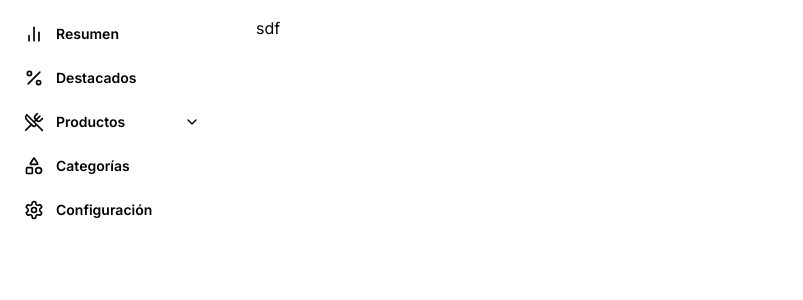
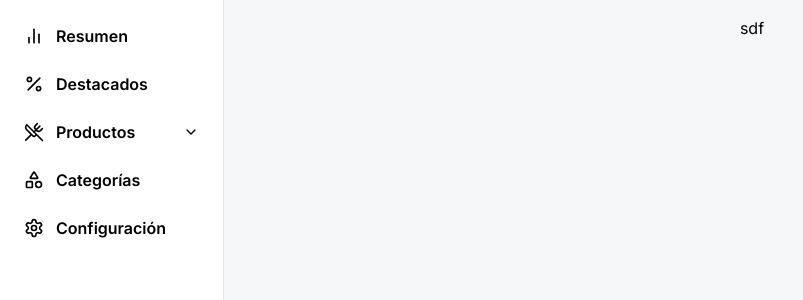
Before and after one commit to CristianTapia/dashboard, a Next.js app: page /dashboard/destacados in a window 1280 px wide. Shown: the top 300 px of the page, without its empty margins (0-803 px from the left). Built offline with nearby package versions, Linux system fonts and the light colour scheme.

Commit message:
Adding margin, fixing text sizes and using stardard colors

```diff
--- a/app/dashboard/layout.tsx
+++ b/app/dashboard/layout.tsx
@@ -8,9 +8,9 @@ const iconSize = 20;
 
 export default function DashboardLayout({ children }: { children: React.ReactNode }) {
   return (
-    <div className="flex gap-4">
+    <div className="flex">
       {/* Sidebar */}
-      <aside className="w-[clamp(14rem,22vw,10rem)] shrink-0 sticky top-0 h-[100dvh] overflow-auto bg-[var(--color-foreground)]">
+      <aside className="w-[clamp(14rem,22vw,10rem)] shrink-0 sticky top-0 h-[100dvh] overflow-auto bg-[var(--color-foreground)] border-r border-[var(--color-line-limit)]">
         <nav>
           <ul className="gap-2 flex flex-col p-4">
             <DashboardNavButton icon={<ChartNoAxesColumn size={iconSize} />} name="Resumen" href="/dashboard" />
@@ -36,7 +36,7 @@ export default function DashboardLayout({ children }: { children: React.ReactNod
       </aside>
 
       {/* Main content */}
-      <main className="p-4 overflow-y-auto">{children}</main>
+      <main className="w-full p-4 overflow-y-auto bg-[var(--color-background)]">{children}</main>
     </div>
   );
 }
--- a/app/globals.css
+++ b/app/globals.css
@@ -5,6 +5,7 @@
   --color-foreground: #ffffff; /* Color para el fondo de la barra lateral */
   --color-selected: #e7f2fd; /* Color para el botón/texto seleccionado */
   --color-button-send: #137fec; /* Azul vibrante para botones de envío */
+  --color-line-limit: #e0e7f1; /* Color para líneas divisorias */
 }
 
 @theme inline {
--- a/app/ui/CollapsibleNavButton.tsx
+++ b/app/ui/CollapsibleNavButton.tsx
@@ -25,18 +25,17 @@ export default function CollapsibleNavButton({
   const panelId = useId();
 
   return (
-    // ✅ que sea <li> y ocupe todo el ancho
-    <li className="select-none">
+    <li>
       <button
         type="button"
         onClick={() => setOpen((o) => !o)}
         aria-expanded={open}
         aria-controls={panelId}
         // ✅ mismo layout que tus otros ítems: columna fija para el ícono, texto, caret
-        className="w-full flex items-center gap-2 p-2 rounded-xl hover:bg-[var(--color-selected)]"
+        className="w-full flex items-center p-2 rounded-xl hover:bg-[var(--color-selected)]"
       >
-        <span className="pr-1">{icon}</span>
-        <span className="text-sm font-semibold">{label}</span>
+        <span className="pr-3">{icon}</span>
+        <span className="text-md font-semibold">{label}</span>
         <ChevronDown className={`h-4 w-4 ml-auto transition-transform ${open ? "rotate-180" : ""}`} />
       </button>
 
@@ -48,7 +47,7 @@ export default function CollapsibleNavButton({
             <li key={it.href}>
               <Link
                 href={it.href}
-                className={`block rounded-lg px-2 py-1.5 text-sm ${
+                className={`block rounded-lg px-3 py-1.5 text-sm ${
                   active
                     ? "bg-[var(--color-selected)] font-medium"
                     : "text-[var(--color-category)] hover:bg-[var(--color-selected)]"
--- a/app/ui/DashboardNavButton.tsx
+++ b/app/ui/DashboardNavButton.tsx
@@ -12,7 +12,7 @@ export default function DashboardNavButton({ href, name, icon }: DashboardNavBut
     <li>
       <Link
         href={href}
-        className="flex p-2 rounded-xl font-semibold text-sm hover:bg-[var(--color-selected)] items-center"
+        className="flex p-2 rounded-xl font-semibold text-md hover:bg-[var(--color-selected)] items-center"
       >
         <div className="pr-3">{icon}</div>
         <div>{name}</div>
--- a/app/ui/Highlights.tsx
+++ b/app/ui/Highlights.tsx
@@ -1,6 +1,6 @@
 export default function Highlights() {
   return (
-    <div className="flex">
+    <div className="flex w-full h-full justify-center">
       <p>sdf</p>
     </div>
   );
```
